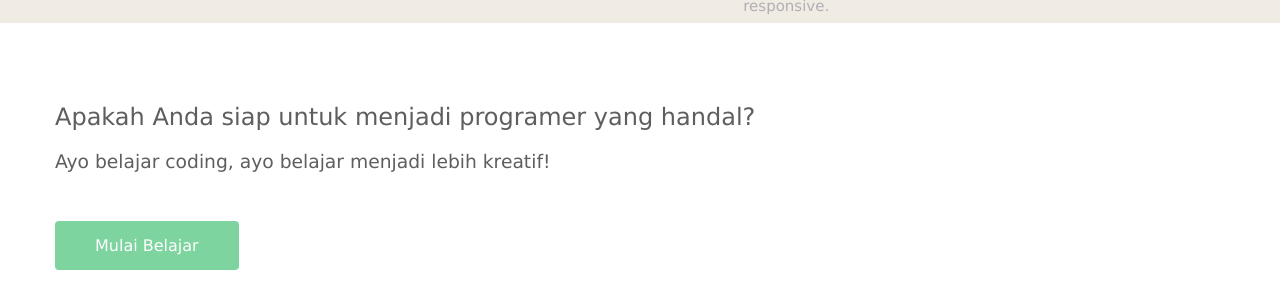
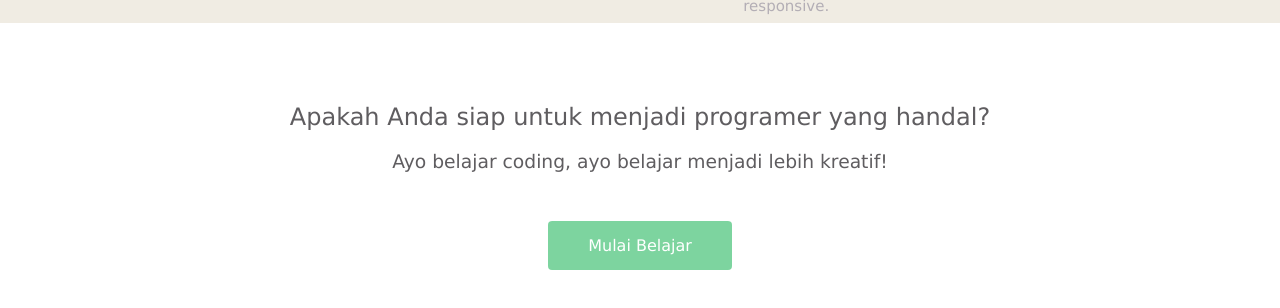
Before and after one commit to Humanhypno/humanhyp.no.github.io, a plain HTML site: page index.html in a window 1280 px wide. Shown: the part 1303-1611 px from the top of the page. Drawn offline with Linux system fonts and the light colour scheme.

Commit message:
Update stylesheet.css

```diff
--- a/stylesheet.css
+++ b/stylesheet.css
@@ -146,15 +146,17 @@ body {
   }
 
   /* Tambahkan CSS untuk message-wrapper */
-
+  .message-wrapper{
+    text-align: center;
+    margin-bottom: 150px;
+}
 
 
   .message {
     padding: 15px 40px;
     background-color: #5dca88;
     /* Ubah property cursor ke pointer */
-     text-align: center;
-    margin-bottom: 40px;
+     cursor: pointer;
     /* Ubah property box-shadow */
 
   }
```
